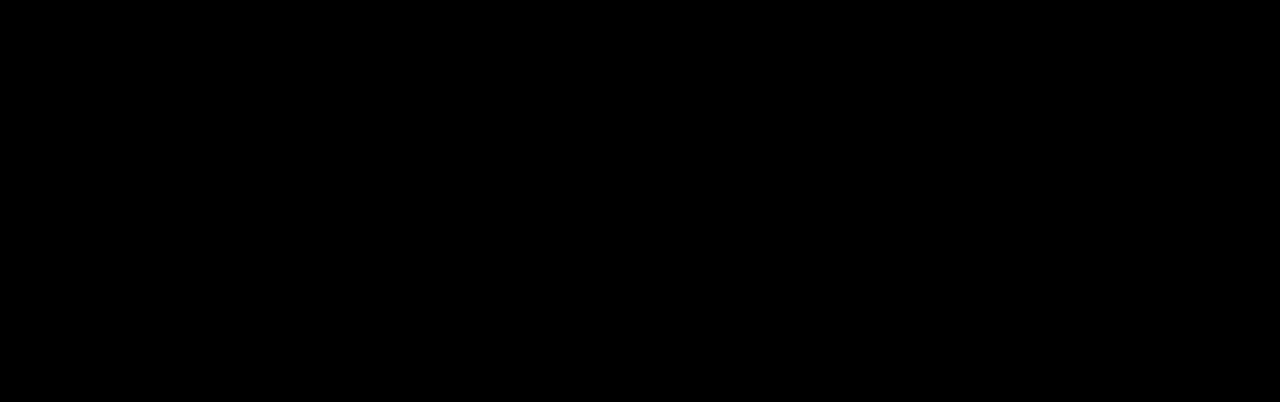
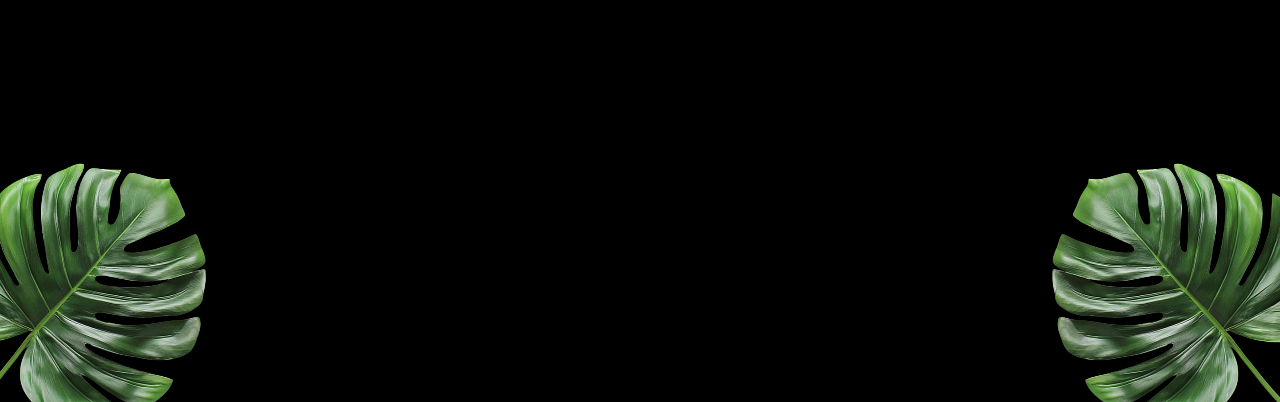
Before and after one commit to Hritvik-Singh-Bedi/gsap_cocktails, a React (Vite) app: page / in a window 1280 px wide. Shown: the part 1198-1600 px from the top of the page. Built offline with nearby package versions, Linux system fonts and the light colour scheme; a web font is replaced by a local one.

Commit message:
Started Cocktails Section

```diff
--- a/src/App.jsx
+++ b/src/App.jsx
@@ -3,6 +3,7 @@
 import { ScrollTrigger, SplitText } from 'gsap/all'
 import Navbar from './components/Navbar.jsx';
 import Hero from './components/Hero.jsx';
+import Cocktails from './components/Cocktails.jsx';
 
 gsap.registerPlugin(ScrollTrigger, SplitText);
 
@@ -11,7 +12,7 @@
     <main>
         <Navbar />
         <Hero />
-        <div className = "h-dvh bg-black"></div>
+        <Cocktails />
     </main>
   )
 }
--- /dev/null
+++ b/src/components/Cocktails.jsx
@@ -0,0 +1,14 @@
+import React from 'react'
+
+const Cocktails = () => {
+  return (
+    <section id="cocktails" className = "Noisy">
+        <img src="/images/cocktail-left-leaf.png" alt="l-leaf" id="c-left-leaf" />
+        <img src="/images/cocktail-right-leaf.png" alt="r-leaf" id="c-right-leaf" />
+
+
+    </section>
+  )
+}
+
+export default Cocktails
```
